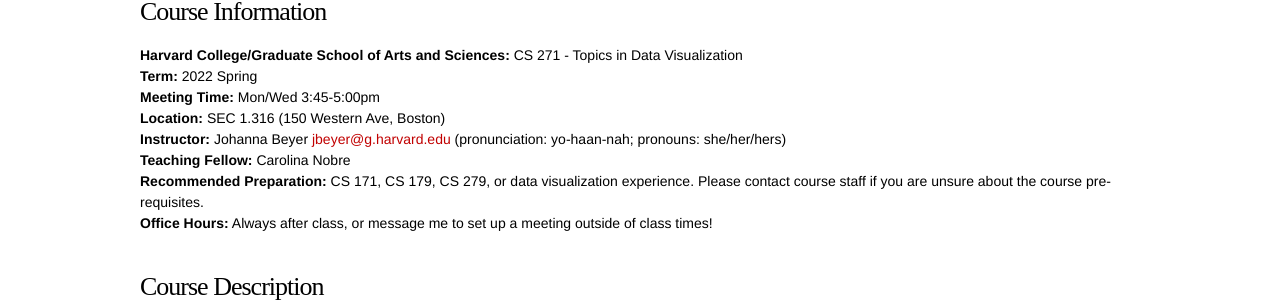
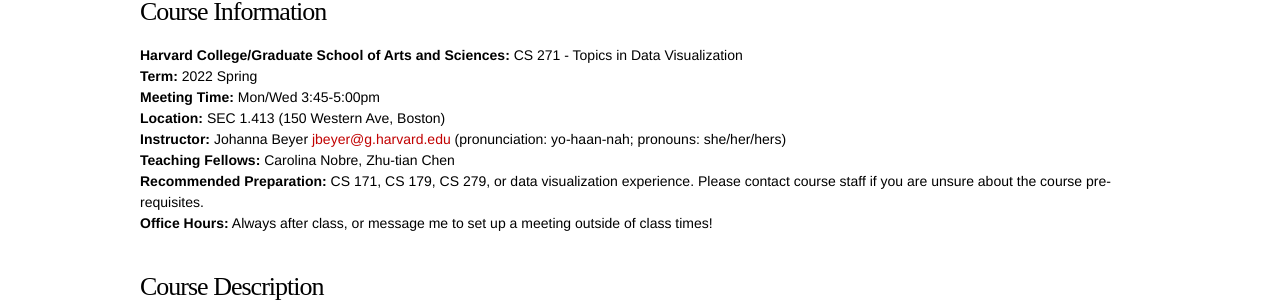
Before and after one commit to CS-271/CS-271.github.io, a Jekyll site: the page built from index.md, in a window 1280 px wide. Shown: the part 269-572 px from the top of the page. Built offline with Jekyll 4.4.1, drawn with Linux system fonts in a browser that asks for light colours; some web fonts are replaced.

Commit message:
updated location and TFs

```diff
--- a/index.md
+++ b/index.md
@@ -11,10 +11,10 @@ order: 1
 **Harvard College/Graduate School of Arts and Sciences:** CS 271 - Topics in Data Visualization
 **Term:** 2022 Spring
 **Meeting Time:** Mon/Wed 3:45-5:00pm
-**Location:** SEC 1.316 (150 Western Ave, Boston)
+**Location:** SEC 1.413 (150 Western Ave, Boston)
 **Instructor:** Johanna Beyer <jbeyer@g.harvard.edu>
 (pronunciation: yo-haan-nah; pronouns: she/her/hers)
-**Teaching Fellow:** Carolina Nobre
+**Teaching Fellows:** Carolina Nobre, Zhu-tian Chen
 **Recommended Preparation:** CS 171, CS 179, CS 279, or data visualization experience. Please contact course staff if you are unsure about the course pre-requisites.
 **Office Hours:** Always after class, or message me to set up a meeting outside of class times!
 
```
